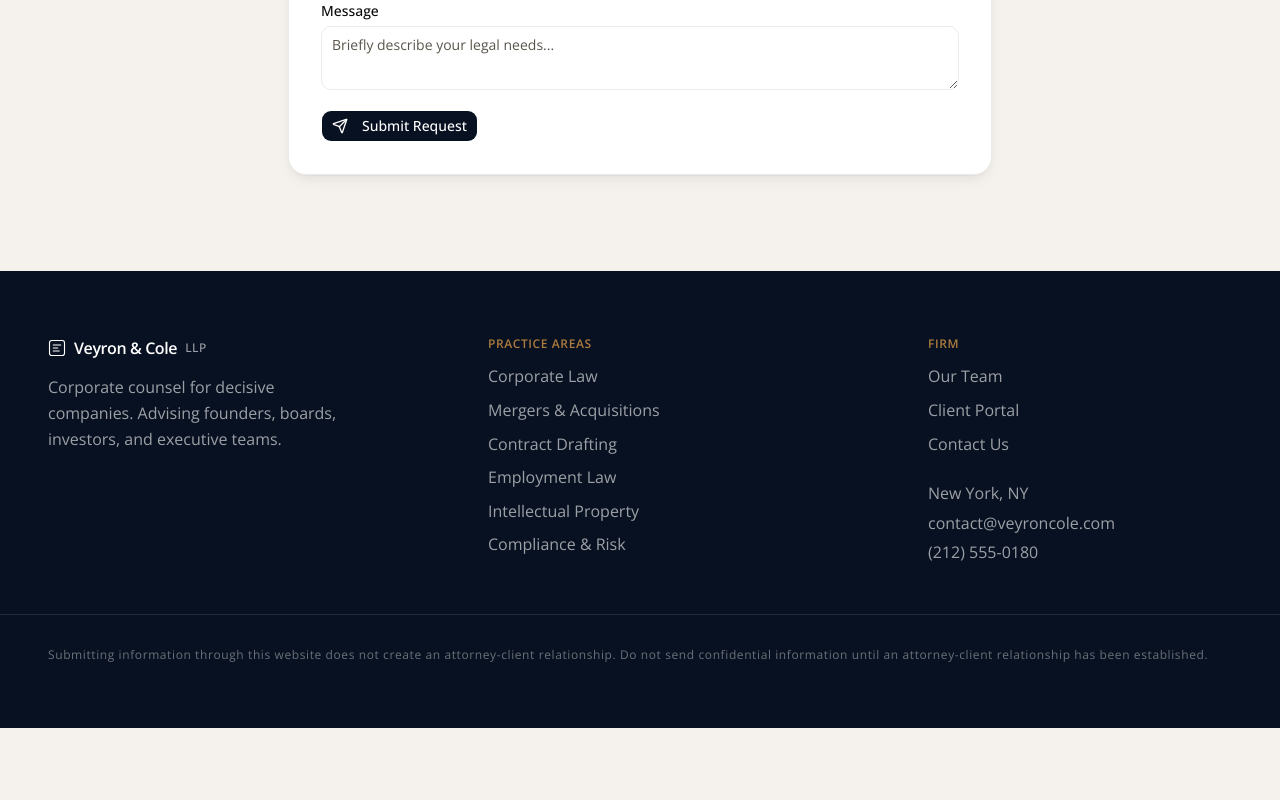
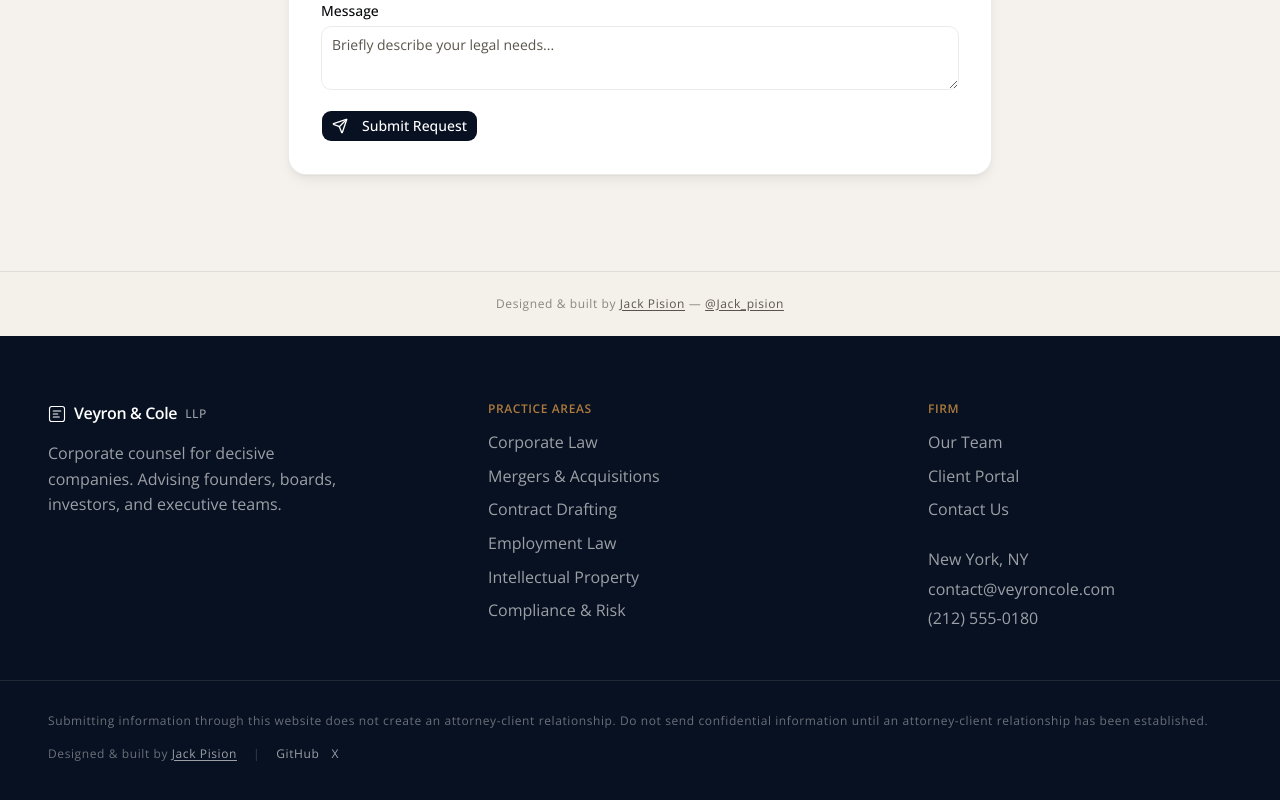
Before and after one commit to Jack-Pision/veyron-and-cole-llp---concept, a Next.js app: page / in a window 1280 px wide. Shown: the part 3944-4744 px from the top of the page. Before the commit the page ends 4672 px from the top, so only its background shows below. Built offline with nearby package versions, Linux system fonts and the light colour scheme.

Commit message:
Add Jack Pision branding, social links, and proper README
- Footer: 'Designed & built by Jack Pision' with GitHub + X links
- Homepage: branding line with GitHub and @Jack_pision
- README: full project docs, tech stack, features, getting started

```diff
--- a/src/app/page.tsx
+++ b/src/app/page.tsx
@@ -213,6 +213,32 @@ export default function HomePage() {
         </div>
       </section>
 
+      {/* Branding */}
+      <section className="border-t border-t-[0.5px] border-border-custom bg-surface-muted/30 py-6">
+        <div className="mx-auto max-w-7xl px-4 sm:px-6 lg:px-8">
+          <p className="text-center text-caption text-text-soft">
+            Designed & built by{" "}
+            <a
+              href="https://github.com/Jack-Pision"
+              target="_blank"
+              rel="noopener noreferrer"
+              className="text-text-muted underline underline-offset-2 transition-colors hover:text-navy"
+            >
+              Jack Pision
+            </a>{" "}
+            —{" "}
+            <a
+              href="https://x.com/Jack_pision"
+              target="_blank"
+              rel="noopener noreferrer"
+              className="text-text-muted underline underline-offset-2 transition-colors hover:text-navy"
+            >
+              @Jack_pision
+            </a>
+          </p>
+        </div>
+      </section>
+
       <AttorneyProfileDrawer
         attorney={selectedAttorney}
         open={drawerOpen}
--- a/src/components/site-footer.tsx
+++ b/src/components/site-footer.tsx
@@ -74,6 +74,38 @@ export function SiteFooter() {
           attorney-client relationship. Do not send confidential information
           until an attorney-client relationship has been established.
         </p>
+        <div className="mt-4 flex flex-wrap items-center gap-4 text-caption text-white/40">
+          <span>
+            Designed & built by{" "}
+            <Link
+              href="https://github.com/Jack-Pision"
+              target="_blank"
+              rel="noopener noreferrer"
+              className="text-white/60 underline underline-offset-2 transition-colors hover:text-white"
+            >
+              Jack Pision
+            </Link>
+          </span>
+          <span className="hidden text-white/20 sm:inline">|</span>
+          <div className="flex items-center gap-3">
+            <Link
+              href="https://github.com/Jack-Pision"
+              target="_blank"
+              rel="noopener noreferrer"
+              className="text-white/60 transition-colors hover:text-white"
+            >
+              GitHub
+            </Link>
+            <Link
+              href="https://x.com/Jack_pision"
+              target="_blank"
+              rel="noopener noreferrer"
+              className="text-white/60 transition-colors hover:text-white"
+            >
+              X
+            </Link>
+          </div>
+        </div>
       </div>
     </footer>
   );
```
Also changed, not shown: 1 other file (tests, documents, lock files or other folders).
